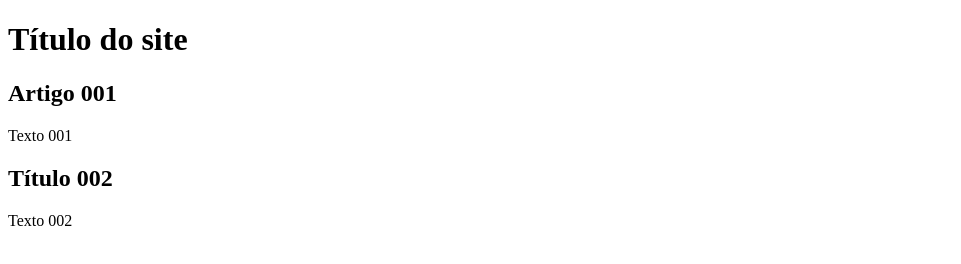
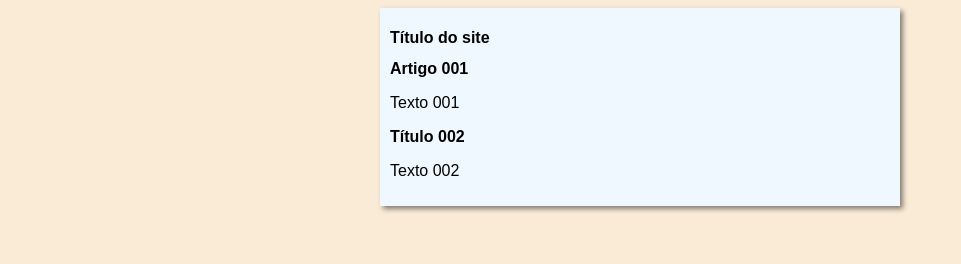
Before and after one commit to antonioelisson/projeto-site, a plain HTML site: page index.html in a window 1280 px wide. Shown: the whole page, without its empty margins (0-961 px from the left). Drawn offline with Linux system fonts and the light colour scheme.

Commit message:
iniciei o designer

```diff
--- /dev/null
+++ b/estilos.css
@@ -0,0 +1,15 @@
+* {
+    font-family: Arial, Helvetica, sans-serif;
+    font-size: 16px;
+
+}
+body {
+    background-color: antiquewhite;
+}
+main {
+    background-color: aliceblue;
+    width: 500px;
+    margin: auto;
+    padding: 10px;
+    box-shadow: 3px 3px 5px rgba(0, 0, 0, 0.473);
+}
--- a/index.html
+++ b/index.html
@@ -5,6 +5,7 @@
     <meta http-equiv="X-UA-Compatible" content="IE=edge">
     <meta name="viewport" content="width=device-width, initial-scale=1.0">
     <title>Título do site</title>
+    <link rel="stylesheet" href="estilos.css">
 </head>
 <body>
      <main>
```
